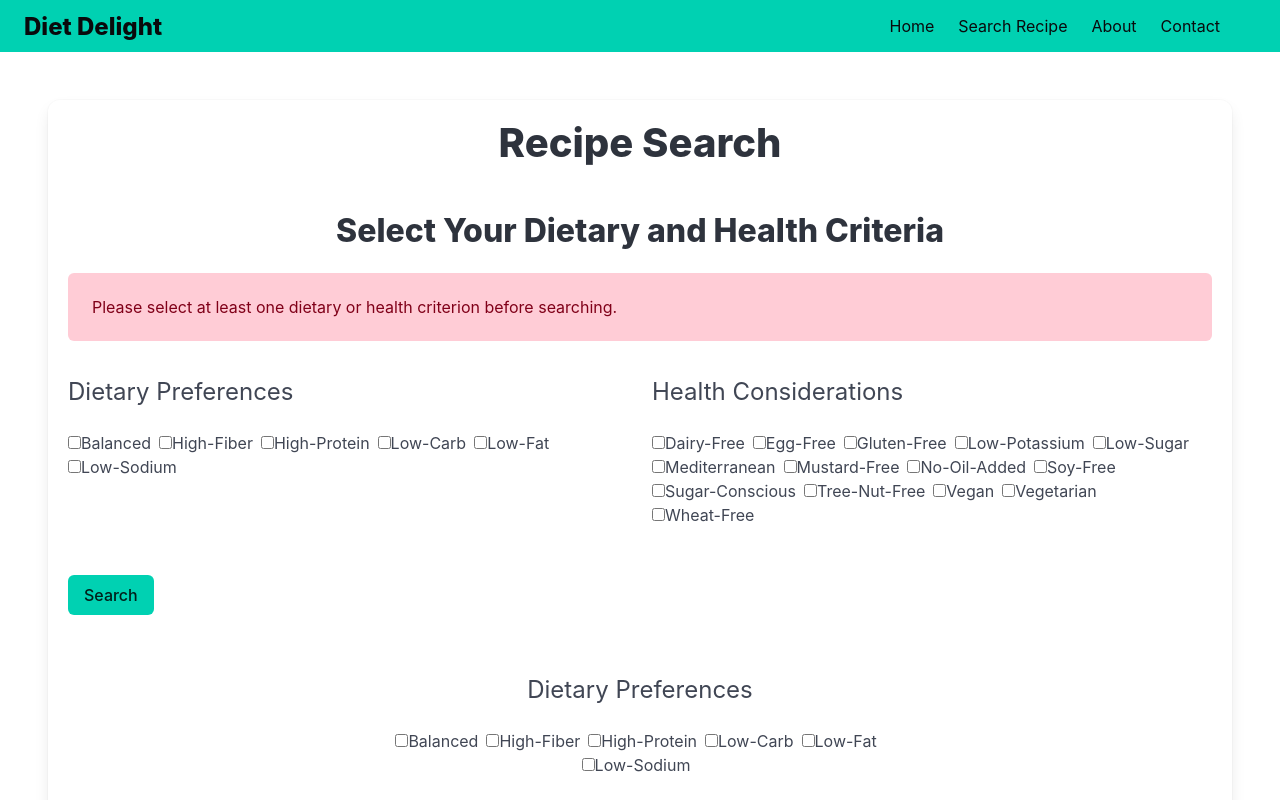
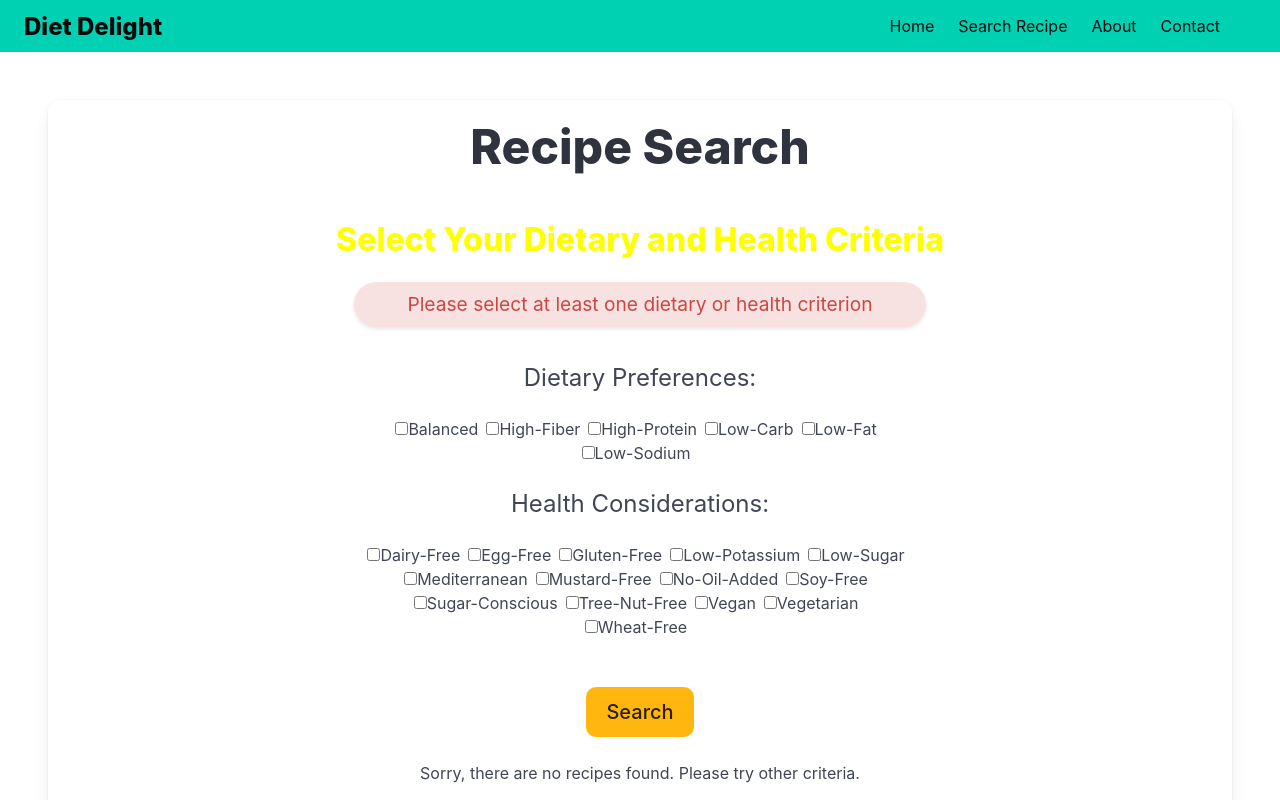
Before and after one commit to jmcaluyafuentes/diet-delight-frontend, a React (Vite) app: page /search in a window 1280 px wide. Both pictures are taken after a click on the button "Search". Shown: the top 800 px of the page. Built offline with nearby package versions, Linux system fonts and the light colour scheme.

Commit message:
fix(DietarySelection): removed redundant elements in one div container

```diff
--- a/src/pages/DietarySelection.css
+++ b/src/pages/DietarySelection.css
@@ -1,3 +1,26 @@
 #btn-search:hover {
-    background-color: aqua
+    background-color: yellow;
 }
+
+.title.is-3 {
+    color: yellow;
+}
+
+.section {
+    display: flex;
+    justify-content: center;
+    align-items: center;
+}
+
+.error-message {
+    color: #cb4742;
+    font-size: 1.2rem;
+    text-align: center;
+    background-color: #f7e2e1;
+    padding: 0.5rem;
+    margin: 1rem auto;
+    box-shadow: 0 2px 4px rgba(0, 0, 0, 0.1);
+    width: 50%;
+    margin: 1rem auto;
+    border-radius: 30px;
+}
--- a/src/pages/DietarySelection.jsx
+++ b/src/pages/DietarySelection.jsx
@@ -28,7 +28,7 @@ const DietarySelection = () => {
 
     const handleSearch = () => {
         if (dietCriteria.length === 0 && healthCriteria.length === 0) {
-            setErrorMessage('Please select at least one dietary or health criterion before searching.');
+            setErrorMessage('Please select at least one dietary or health criterion');
             return;
         }
         setErrorMessage('');
@@ -39,49 +39,33 @@ const DietarySelection = () => {
     return (
         <main className="section">
             <div className="box">
-                <h1 className="title is-2 has-text-centered">Recipe Search</h1>
+                <h1 className="title is-1 has-text-centered">Recipe Search</h1>
                 <h2 className="title is-3 mt-6 is-flex is-justify-content-center">Select Your Dietary and Health Criteria</h2>
 
 
             {/* Display error message if exists */}
             {errorMessage && (
-                <div className="notification is-danger is-light">
+                <div className="error-message">
                     {errorMessage}
                 </div>
             )}
 
-            <div className="columns mt-5">
-                <CheckboxGroup
-                    title="Dietary Preferences"
-                    options={dietOptions}
-                    selectedOptions={dietCriteria}
-                    onChange={(event) => handleCheckboxChange(event, 'diet')}
-                />
-                <CheckboxGroup
-                    title="Health Considerations"
-                    options={healthOptions}
-                    selectedOptions={healthCriteria}
-                    onChange={(event) => handleCheckboxChange(event, 'health')}
-                />
-            </div>
-            <button className="button is-primary mt-5 mb-5" id="btn-search" onClick={handleSearch}>Search</button>
-
                 <div className="columns mt-5 is-flex is-flex-direction-column is-justify-content-center is-align-items-center has-text-centered">
                     <CheckboxGroup
-                        title="Dietary Preferences"
+                        title="Dietary Preferences:"
                         options={dietOptions}
                         selectedOptions={dietCriteria}
                         onChange={(event) => handleCheckboxChange(event, 'diet')}
                     />
                     <CheckboxGroup
-                        title="Health Considerations"
+                        title="Health Considerations:"
                         options={healthOptions}
                         selectedOptions={healthCriteria}
                         onChange={(event) => handleCheckboxChange(event, 'health')}
                     />
                 </div>
                 <div className="is-flex is-justify-content-center">
-                    <button className="button is-primary is-large mt-5 mb-5 " onClick={handleSearch}>Search</button>
+                    <button className="button is-warning is-medium mt-5 mb-5" id="btn-search" onClick={handleSearch}>Search</button>
                 </div>
                 {isLoading ? ( // Show spinner while loading
                     <LoadingSpinner />
```
